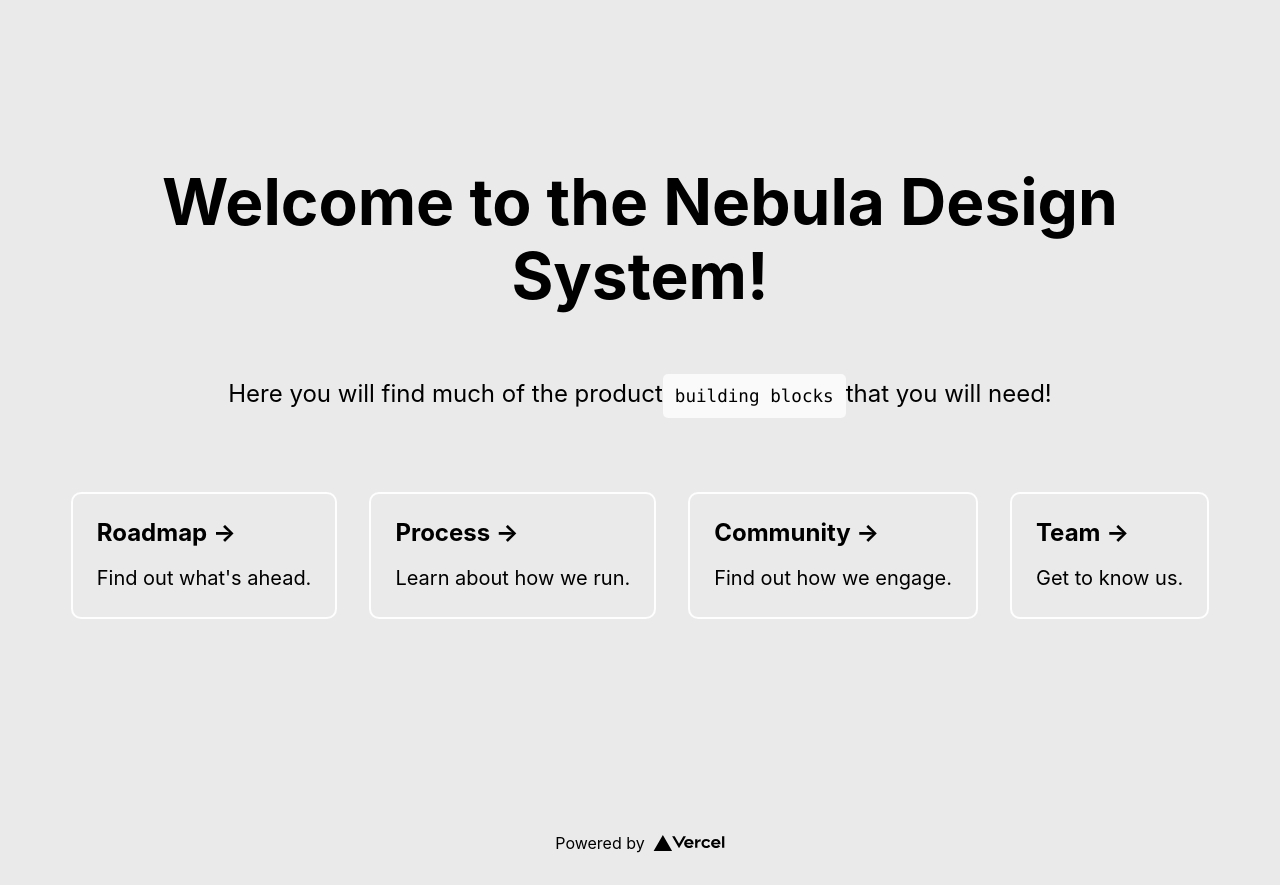
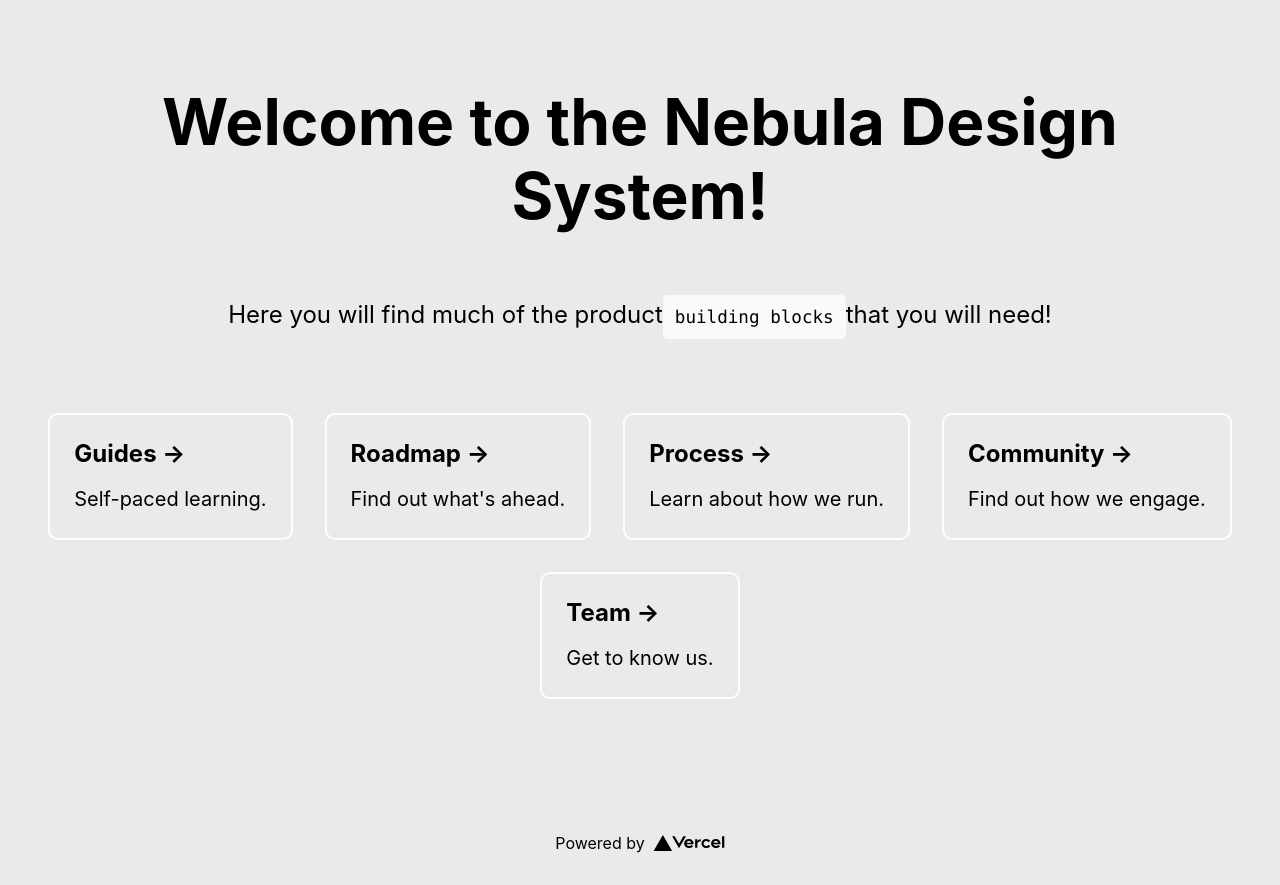
Before and after one commit to sri-ni/ds-labs, a Next.js app: page / in a window 1280 px wide. Built offline with nearby package versions, Linux system fonts and the light colour scheme.

Commit message:
adds guides card

```diff
--- a/pages/index.tsx
+++ b/pages/index.tsx
@@ -25,6 +25,13 @@ const Home: NextPage = () => {
         </p>
 
         <div className={styles.grid}>
+
+          <Link href="/guides">
+            <a className={styles.card}>
+              <h2>Guides &rarr;</h2>
+              <p>Self-paced learning.</p>
+            </a>
+          </Link>
 
           <Link href="/roadmap">
             <a className={styles.card}>
```
